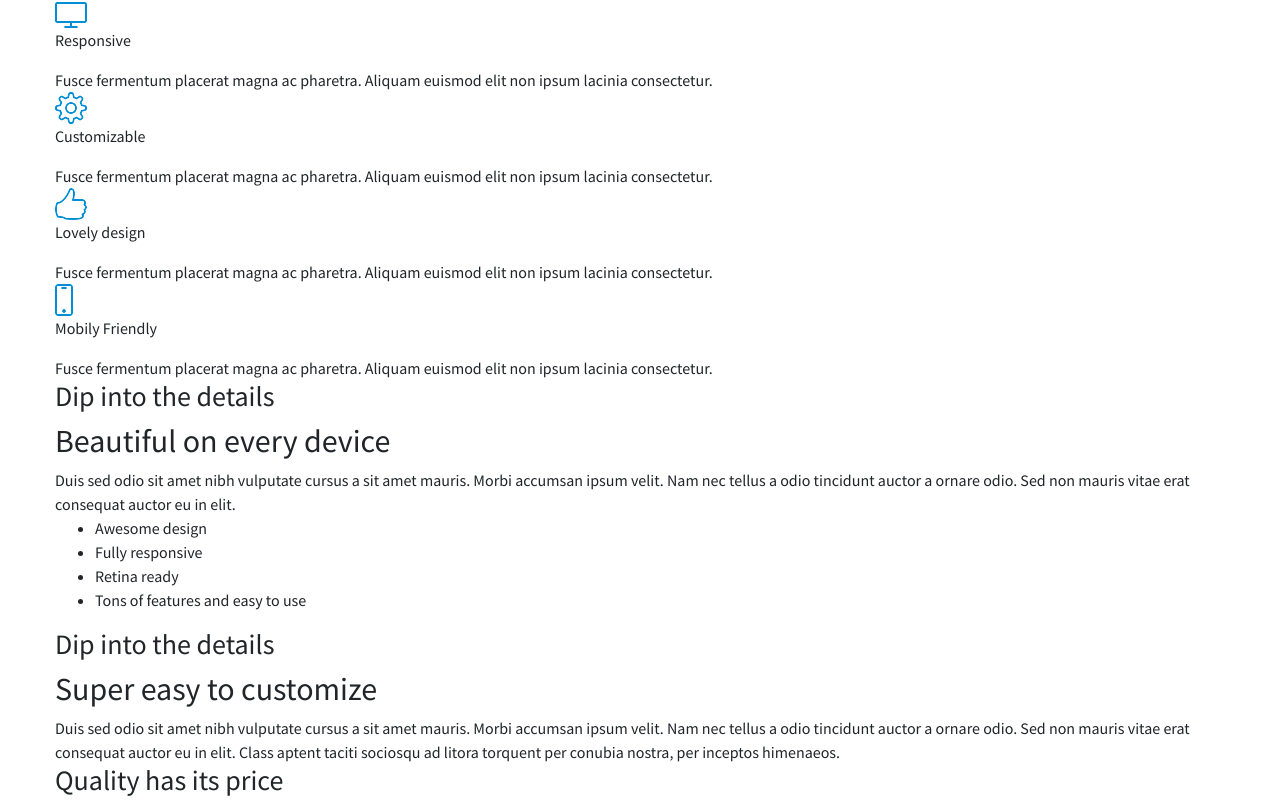
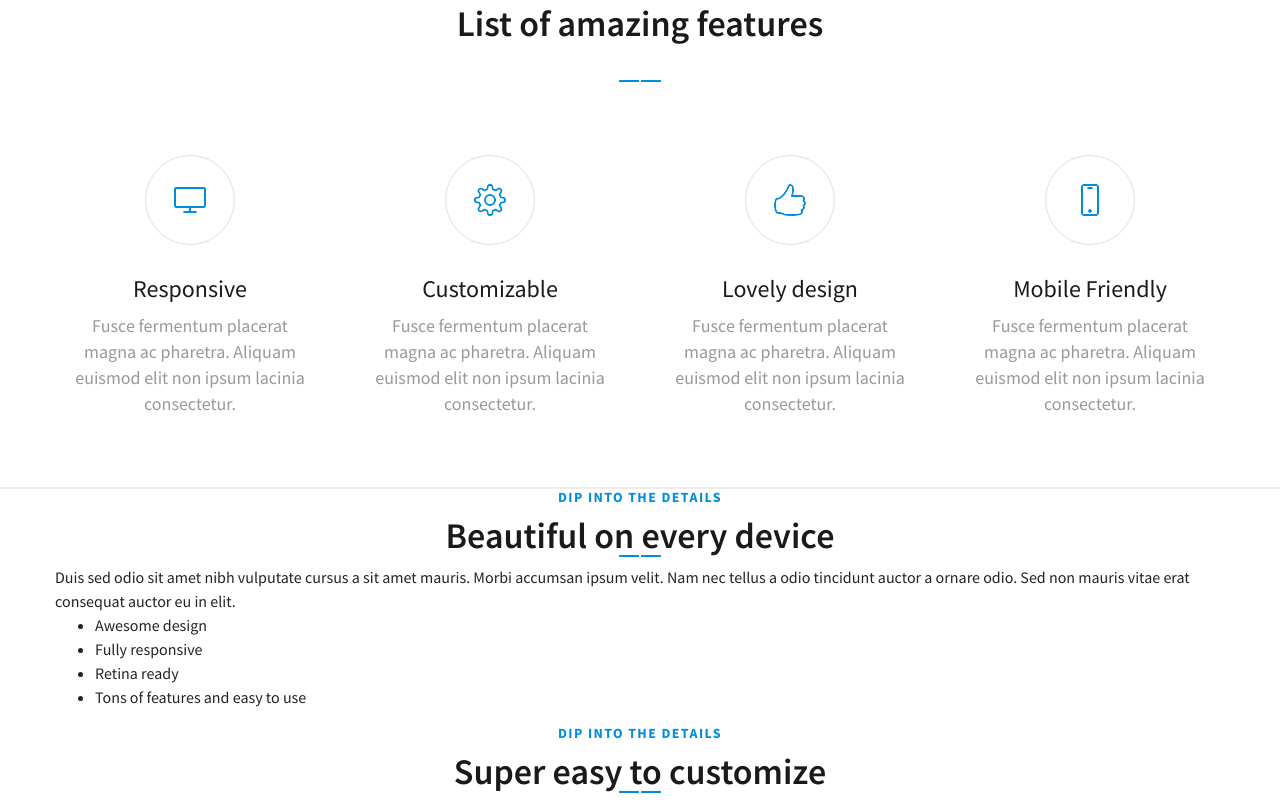
Before and after one commit to ReINFaTe/htmlcss_5, a website: page index.html in a window 1280 px wide. Shown: the part 727-1527 px from the top of the page. Drawn offline with nearby package versions, Linux system fonts and the light colour scheme.

Commit message:
second block finished

```diff
--- a/index.html
+++ b/index.html
@@ -48,37 +48,47 @@
         </div>
     </header>
     <div class="content">
-        <div class="Product-overview-block">
+        <div class="product-overview-block">
             <div class="container">
                 <h3>Product overview</h3>
                 <h2>List of amazing features</h2>
-                <div>
+                <div class="row features">
+                    <div class="col features-item">
+                        <div class="features-img">
                             <img src=/img/icons/monitor.png>
+                        </div>
                         <p>Responsive</p>
                         <span>
                             Fusce fermentum placerat magna ac pharetra. Aliquam euismod elit non ipsum lacinia consectetur.
                         </span>
                     </div>
-                <div>
+                    <div class="col features-item">
+                        <div class="features-img">
                             <img src=/img/icons/settings.png>
+                        </div>
                         <p>Customizable</p>
                         <span>
                             Fusce fermentum placerat magna ac pharetra. Aliquam euismod elit non ipsum lacinia consectetur.
                         </span>
                     </div>
-                <div>
+                    <div class="col features-item">
+                        <div class="features-img">
                             <img src=/img/icons/like.png>
+                        </div>
                         <p>Lovely design</p>
                         <span>
                             Fusce fermentum placerat magna ac pharetra. Aliquam euismod elit non ipsum lacinia consectetur.
                         </span>
                     </div>
-                <div>
+                    <div class="col features-item">
+                        <div class="features-img">
                             <img src=/img/icons/phone.png>
-                    <p>Mobily Friendly</p>
+                        </div>
+                        <p>Mobile Friendly</p>
                         <span>
                             Fusce fermentum placerat magna ac pharetra. Aliquam euismod elit non ipsum lacinia consectetur.
                         </span>
+                    </div>
                 </div>
             </div>
         </div>
--- a/scss/_global.scss
+++ b/scss/_global.scss
@@ -19,3 +19,25 @@ body {
     padding: 0;
     max-width: 1170px;
 }
+
+h3 {
+    font-size: 14px;
+    font-weight: 700;
+    text-transform: uppercase;
+    text-align: center;
+    letter-spacing: 0.1em;
+    color: #008ed6;
+
+}
+h2 {
+    font-size: 36px;
+    font-weight: 600;
+    text-align: center;
+    text-transform: none;
+    letter-spacing: normal;
+    color: #1a1a1a;
+    background-image: linear-gradient(to right,#008ed6 47%, transparent 47%, transparent 53%, #008ed6 53%);
+    background-position: bottom;
+    background-size: 42px 2px;
+    background-repeat: no-repeat;
+}
--- a/scss/_header.scss
+++ b/scss/_header.scss
@@ -51,9 +51,12 @@ header {
             margin-left: 20px;
             list-style: none;
             display: inline;
-            padding-bottom: 9px;
+            padding-bottom: 10px;
             &:hover {
-                border-bottom: #008ed6 2px solid;
+                background-image: linear-gradient(to right,#008ed6 47%, transparent 47%, transparent 53%, #008ed6 53%);
+                background-position: bottom;
+                background-size: 42px 2px;
+                background-repeat: no-repeat;
             }
         }
     }
@@ -86,13 +89,8 @@ header {
             // flex-direction: column;
             // justify-content: center;
             h3 {
-                font-size: 14px;
-                font-weight: 700;
-                text-transform: uppercase;
-                letter-spacing: 0.1em;
-                color: #008ed6;
                 margin-top: 38px;
-
+                text-align: unset;
             }
             h1 {
                 font-size: 48px;
@@ -102,6 +100,7 @@ header {
                 color: #ffffff;
                 line-height: 47px;
                 margin-top: 24px;
+
             }
             span {
                 margin-top: 24px;
@@ -139,7 +138,7 @@ header {
             text-align: right;
             img {
                 margin-right: -14px;
-                margin-top: 1px;
+                margin-top: 0px;
             }
         }
     }
--- /dev/null
+++ b/scss/_product-overview.scss
@@ -0,0 +1,53 @@
+.product-overview-block {
+    padding-bottom: 70px;
+    border-bottom: 2px solid #ededed;
+    padding-top: 62px;
+    h2 {
+        margin-top: 10px;
+        padding-bottom: 37px;
+    }
+    h2, h3 {
+        text-align: center;
+    }
+    .features {
+        margin-top: 73px;
+        column-gap: 30px;
+        .features-item {
+            text-align: center;
+            .features-img {
+                position: relative;
+                margin: 0 auto;
+                width: 90px;
+                height: 90px;
+                border-radius: 50%;
+                background-color: #ffffff;
+                border: 1px solid #e0e0e0;
+                img {
+                    position: absolute;
+                    top: 0;
+                    bottom: 0;
+                    left: 0;
+                    right: 0;
+                    margin:auto;
+                }
+            }
+            p {
+                margin-top: 34px;
+                margin-bottom: 14px;
+
+                font-size: 24px;
+                line-height: 20px;
+                font-weight: 400;
+                color: #1a1a1a;
+
+            }
+            span {
+                font-size: 18px;
+                line-height: 26px;
+                color: #999999;
+                display: block;
+                padding: 0 15px;
+            }
+        }
+    }
+}
--- a/scss/style.scss
+++ b/scss/style.scss
@@ -8,3 +8,4 @@
 @import "fonts";
 @import "global";
 @import "header";
+@import "product-overview"
```
Also changed, not shown: scss/_mixins.scss (added), style.css, 1 other file. Lines whose indentation alone changed are shown as unchanged.
